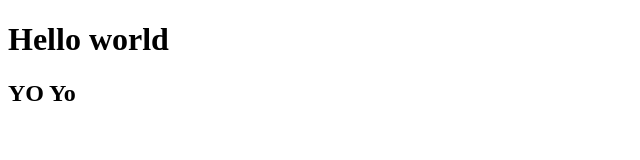
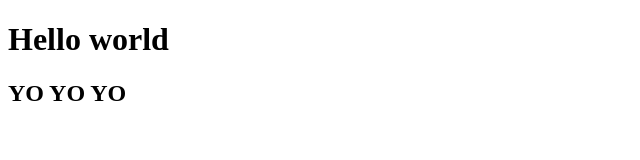
Before and after one commit to samerluay/samer.github.io, a plain HTML site: page index.html in a window 1280 px wide. Shown: the full height of the page, 0-640 px from the left. Drawn offline with Linux system fonts and the light colour scheme.

Commit message:
YO YO YO

```diff
--- a/index.html
+++ b/index.html
@@ -7,6 +7,6 @@
 </head>
 <body>
 <h1>Hello world</h1>
-<h2>YO Yo</h2>
+<h2>YO YO YO</h2>
 </body>
 </html>
```
